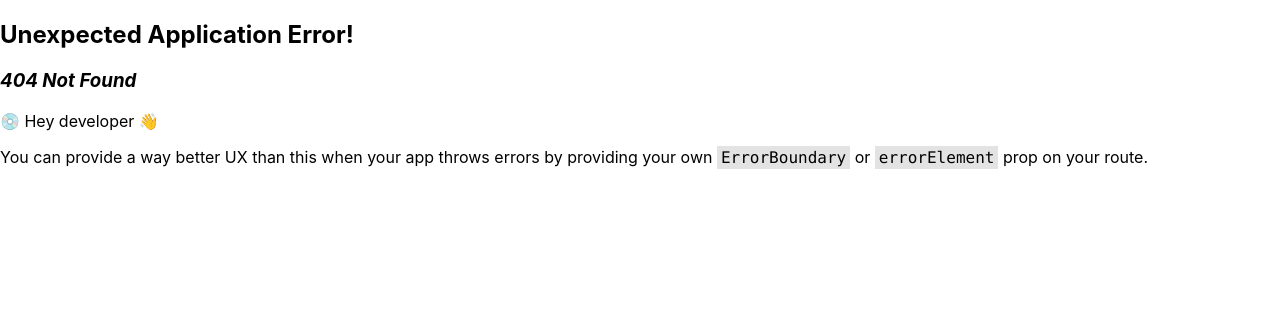
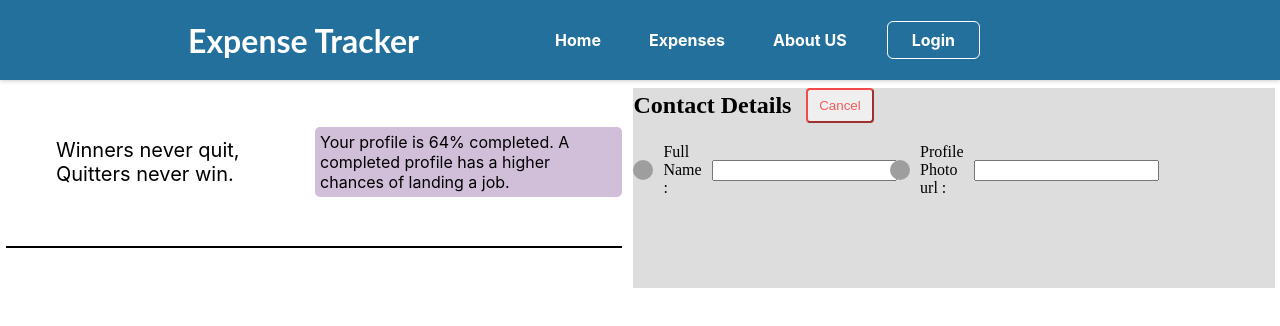
Before and after one commit to tanukeshari/EXpenseTracker-using-react, a React (Create React App) app: page /completeprofile in a window 1280 px wide. Before the commit this address had no page. Shown: the top 326 px of the page. Built offline with nearby package versions, Linux system fonts and the light colour scheme; grey boxes are pictures that could not be loaded.

Commit message:
Complete your profile

```diff
--- a/package.json
+++ b/package.json
@@ -7,6 +7,7 @@
     "@testing-library/react": "^13.4.0",
     "@testing-library/user-event": "^13.5.0",
     "bootstrap": "^5.2.3",
+    "elr-scss-alerts": "^0.1.12",
     "firebase": "^9.17.2",
     "react": "^18.2.0",
     "react-axios": "^2.0.6",
--- /dev/null
+++ b/src/components/pages/CompleteProfile.js
@@ -0,0 +1,75 @@
+import React ,{ Fragment, useRef } from 'react';
+import axios from "axios";
+import classes from "./CompleteProfile.module.css";
+
+function CompleteProfile(props) {
+
+    const fullName = useRef();
+    const photourl = useRef();
+
+    const profileSubmitHandler = async (e) => {
+        e.preventDefault();
+
+        const enteredFullName = fullName.current.value;
+        const enteredphotourl = photourl.current.value;
+
+
+        let token = localStorage.getItem('token')
+
+        try {
+            const res = await axios.post(
+       "https://identitytoolkit.googleapis.com/v1/accounts:update?key=AIzaSyB7YQFYYb38RQ3WyQeXcvIF48ZpxoEJKK8",
+       {
+         idToken: token,
+         displayName: enteredFullName,
+         photoUrl : enteredphotourl,
+       }
+     );
+         alert('Updated successfully')
+         console.log(res);
+
+     } catch (e) {
+           alert(e.response.data.error.message);
+     }
+    }
+
+     return (
+     <Fragment>
+        <div className={classes.container}>
+            <div className={classes.header1}>
+                <div className={classes.quote}> Winners never quit, Quitters never win.</div>
+                <div className={classes.profile}> Your profile is 64% completed. A completed profile has a higher chances of landing a job. </div>
+            </div>
+             <form className={classes.form}>
+                <div className={classes.contactDetail1}>
+                    <div className={classes.main}>
+                    <div className={classes.header}>
+                        <div className={classes.ContactDetail}> Contact Details </div>
+                        <button className={classes.cancel}>Cancel</button>
+                </div>
+
+                <div className={classes.input}>
+                    <div className={classes.left}>
+                        <img src="https://cdn-icons-png.flaticon.com/512/25/25231.png" alt='name'/>
+                        <div className={classes.fullName}>Full Name : </div>
+                        <input type="text" ref={fullName} required/>
+                    </div>
+                    <div className={classes.right}>
+                        <img src="https://cdn-icons-png.flaticon.com/512/2301/2301129.png" alt='profile url'/>
+                        <div className={classes.photourl}>Profile Photo url : </div>
+                        <input type="text" ref={photourl} required/>
+                    </div>
+                </div>
+                    <button onClick={profileSubmitHandler} className={classes.update} type="submit">
+                        Update
+                    </button>
+                </div>
+             </div>
+            </form>
+        </div>
+     </Fragment>
+    );
+}
+
+
+export default CompleteProfile;
--- /dev/null
+++ b/src/components/pages/CompleteProfile.module.css
@@ -0,0 +1,119 @@
+.container{
+    display:flex;
+
+    width: 100%;
+    height: 80%;
+    padding: 30px 80px;
+    align-items: center;
+    padding:0px 6px
+}
+
+.header1{
+    width: 100%;
+    display: flex;
+    align-items: center;
+    justify-content: space-between;
+    border-bottom: 2px solid black;
+    margin-bottom: 20px;
+    padding-bottom: 30px;
+}
+
+.quote{
+    margin-left: 20px;
+    flex: 50%;
+    display: table;
+    padding: 30px 30px;
+    font-size: 20px;
+    background-color: #fff;
+    border-radius: 20px;
+}
+
+.profile{
+    width: 400px;
+    padding: 5px 5px;
+    background-color: rgb(209, 190, 217);
+    border-radius: 5px;
+}
+
+.contactDetail1{
+    display: flex;
+    align-items: center;
+    justify-content: center;
+    width:max-content;
+    height:fit-content;
+    padding: 8px 11px;
+}
+
+
+
+.main{
+    margin: 10;
+    padding: 10;
+    font-family: 'bold';
+    background-color: #ddd;
+    align-items: center;
+    justify-content: center;
+}
+
+.header{
+    width: 80%;
+    display: flex;
+    align-items: center;
+    justify-content: space-between;
+}
+
+.ContactDetail{
+font-size: 24px;
+font-weight: 600;
+}
+.cancel{
+color: rgb(244, 92, 92);
+border-color: rgb(245, 72, 72);
+border-radius: 4px;
+padding: 8px 11px;
+cursor: pointer;
+margin-right: 273px;
+}
+
+.input{
+    width: 80%;
+    display: flex;
+    align-items: center;
+    justify-content: space-around;
+    margin-top: 20px;
+}
+.input img{
+    width: 20px;
+    height: 20px;
+    border-radius: 100%;
+    margin-right: 10px;
+}
+.fullName{
+margin-right: 10px;
+}
+
+.left{
+    width: 50%;
+    display: flex;
+    align-items: center;
+
+}
+.right{
+    width: 50%;
+    display: flex;
+    align-items: center;
+}
+.photourl{
+    margin-right: 10px;
+}
+
+.update{
+    background-color: rgb(53, 126, 121);
+    margin-top: 60px;
+    align-items: start;
+    margin-left: -850px;
+    padding: 8px 11px;
+    border: none;
+    border-radius: 5px;
+    cursor: pointer;
+}
--- a/src/components/pages/Welcome.js
+++ b/src/components/pages/Welcome.js
@@ -1,9 +1,14 @@
 import React from 'react';
+import { NavLink } from 'react-router-dom';
+
 
 function Welcome(props) {
     return (
         <div>
            <h1>Welcome to Expense Tracker APP</h1>
+           <div >Your profile is incomplete
+            <NavLink to='/completeprofile'>completeprofile</NavLink>
+           </div>
         </div>
     );
 }
--- a/src/components/signUp/signUp.js
+++ b/src/components/signUp/signUp.js
@@ -1,7 +1,7 @@
-import { useState, useRef, Fragment} from 'react';
- import Alert from 'react-bootstrap/Alert';
-import { NavLink ,useNavigate} from 'react-router-dom';
-import classes from './SignUp.module.css';
+ import { useState, useRef, Fragment} from 'react';
+
+    import { NavLink ,useNavigate} from 'react-router-dom';
+    import classes from './SignUp.module.css';
 
 
 
@@ -26,7 +26,7 @@ import classes from './SignUp.module.css';
         else {
           enteredConfirmPassword = confirmPasswordInputRef.current.value;
           if(enteredPassword !== enteredConfirmPassword){
-            return <Alert key='danger' variant='danger'>'Check Login details'</Alert>
+            return alert('Check Login details')
           };
         }
         // console.log(enteredPassword, enteredConfirmPassword)
@@ -41,6 +41,7 @@ import classes from './SignUp.module.css';
     } else {
       url = 'https://identitytoolkit.googleapis.com/v1/accounts:signUp?key=AIzaSyB7YQFYYb38RQ3WyQeXcvIF48ZpxoEJKK8'
     }
+
         fetch(url, {
           method: 'POST',
           body: JSON.stringify({
@@ -69,9 +70,10 @@ import classes from './SignUp.module.css';
         })
         .then((data) => {
           if(data){
-          console.log('sign up successful')
+          console.log('sign up successful',data)
           history('/welcome')
-          return alert('Success');
+          localStorage.setItem("token" , data.idToken);
+          return  alert('Success');
           }
         })
         .catch((err) => {
```
Also changed, not shown: src/App.js (+7 -3 lines), src/components/pages/tanu.png (added), 1 other file (tests, documents, lock files or other folders).
